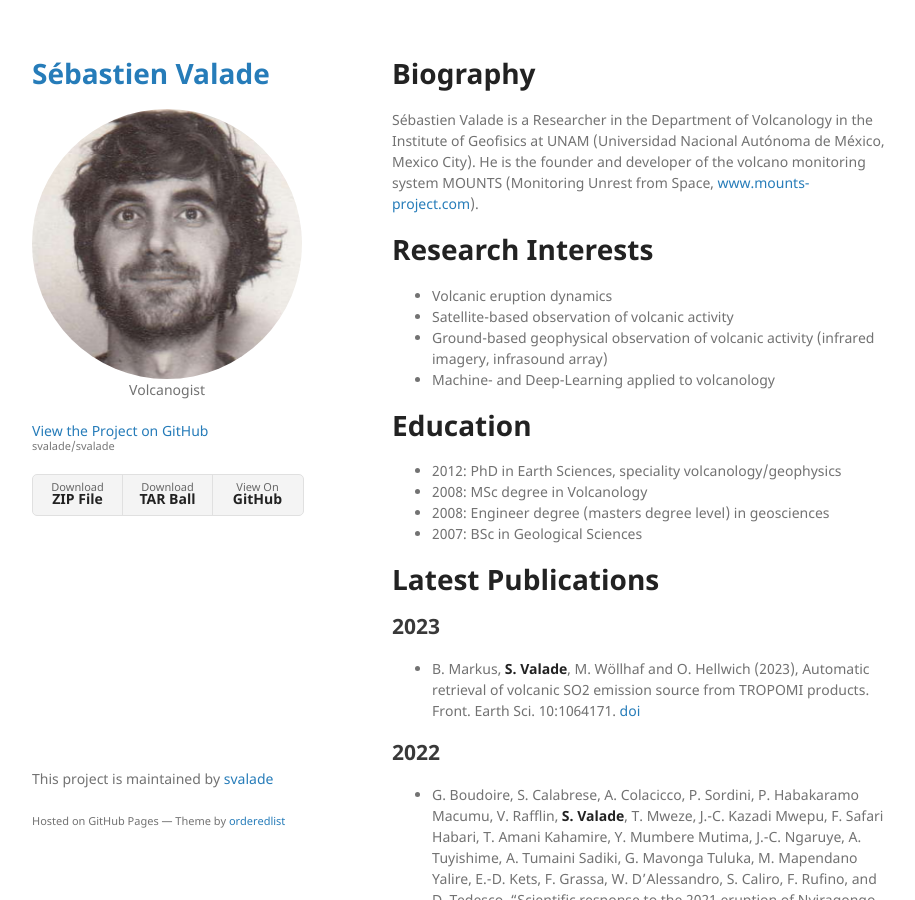
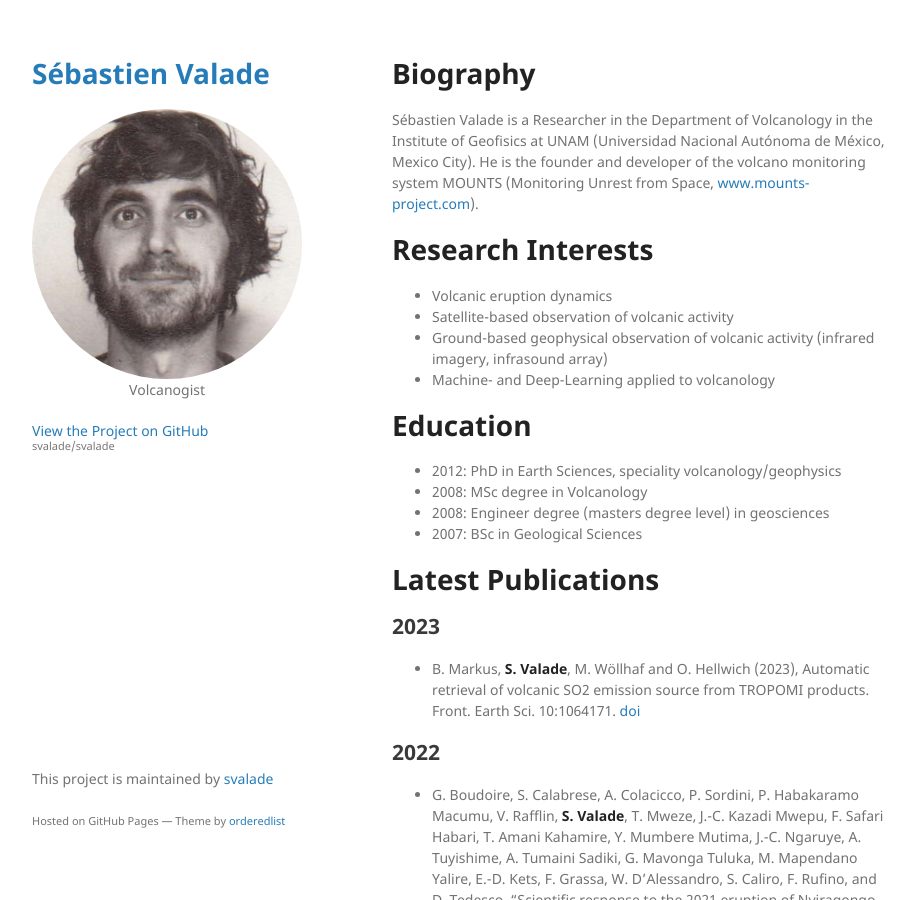
Before and after one commit to svalade/svalade, a Jekyll site: the page built from index.md, in a window 1280 px wide and 900 px high. Shown: the whole window, without its empty margins (178-1093 px from the left). Built offline with Jekyll 4.4.1, drawn with Linux system fonts in a browser that asks for light colours; our own code applies the rules of GitHub Pages for plain Markdown files.

Commit message:
style edits

```diff
--- a/_config.yml
+++ b/_config.yml
@@ -1,6 +1,6 @@
 title: Sébastien Valade
 logo: /assets/img/sebastien_valade_564x564.png
 description: Volcanogist
-show_downloads: true
+show_downloads: false
 google_analytics:
 theme: jekyll-theme-minimal
--- a/_layouts/default.html
+++ b/_layouts/default.html
@@ -4,6 +4,9 @@
     <meta charset="UTF-8">
     <meta http-equiv="X-UA-Compatible" content="IE=edge">
     <meta name="viewport" content="width=device-width, initial-scale=1">
+
+    <!-- Add this line to the head of your HTML file -->
+  <link rel="stylesheet" href="https://use.fontawesome.com/releases/v5.15.1/css/all.css" integrity="sha384-vp86vTRFVJgpjF9jiIGPEEqYqlDwgyBgEF109VFjmqGmIY/Y4HV4d3Gp2irVfcrp" crossorigin="anonymous">
 
 {% seo %}
     <link rel="stylesheet" href="{{ "/assets/css/style.css?v=" | append: site.github.build_revision | relative_url }}">
```
